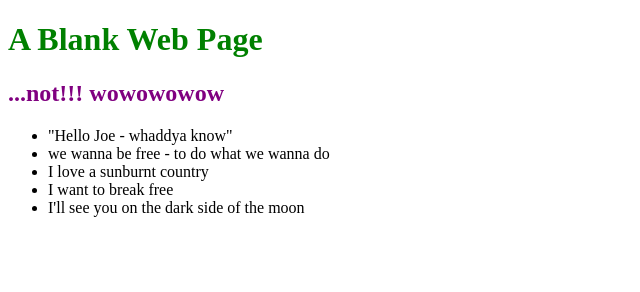
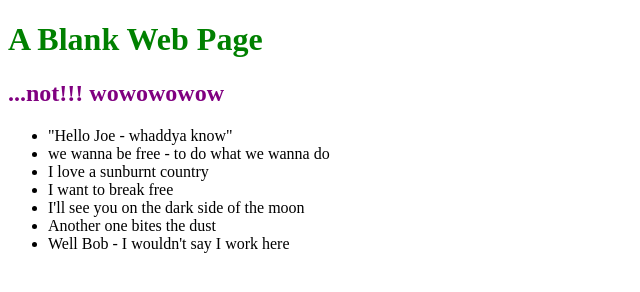
Before and after one commit to NelsonHandcock/0main_openSAP_repo_nh, a plain HTML site: page index.html in a window 1280 px wide. Shown: the whole page, without its empty margins (0-640 px from the left). Drawn offline with Linux system fonts and the light colour scheme.

Commit message:
well bob

```diff
--- a/index.html
+++ b/index.html
@@ -14,6 +14,8 @@
 		<li>I love a sunburnt country</li>
 		<li>I want to break free</li>
 		<li>I'll see you on the dark side of the moon</li>
+		<li>Another one bites the dust</li>
+		<li>Well Bob - I wouldn't say I work here</li>
 	</ul>
 </body>
 </html>
```
